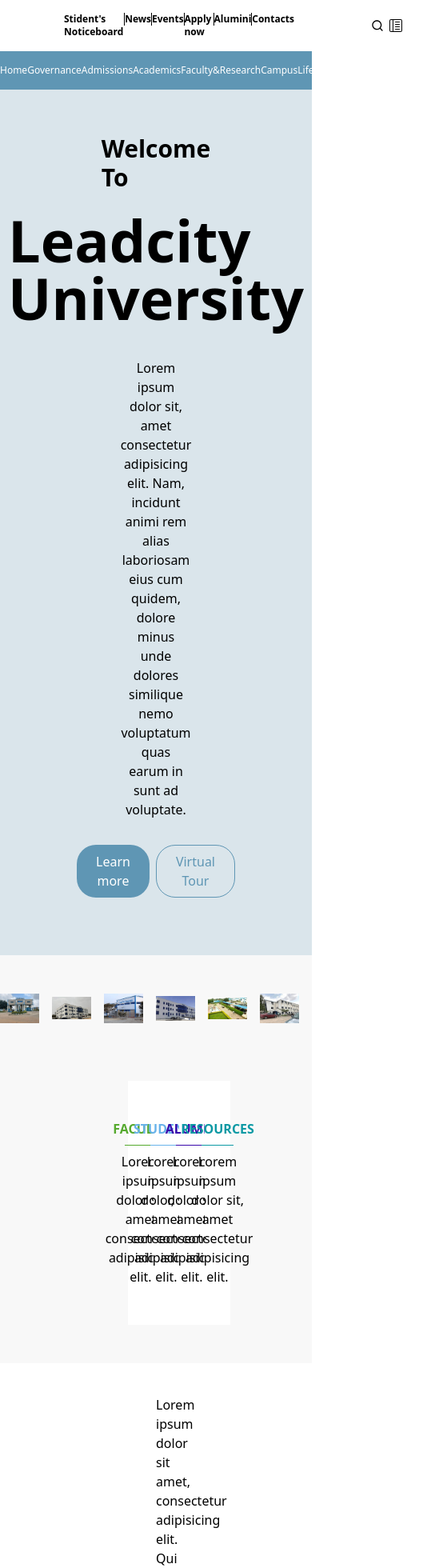
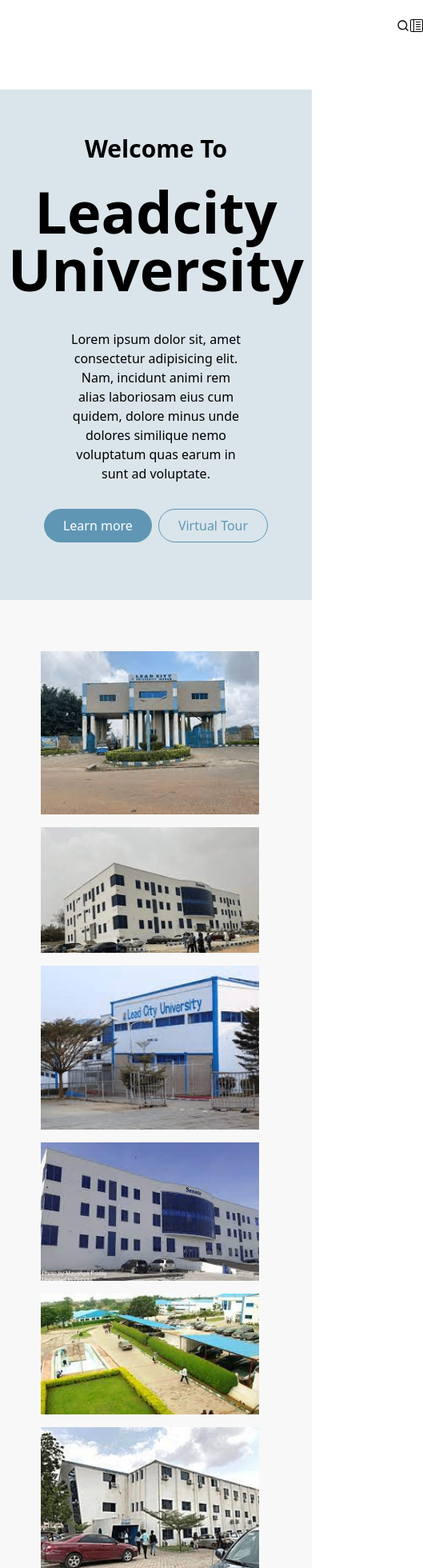
Before and after one commit to Davidthecode/schoolLandingPage, a Next.js app: page / in a window 390 px wide. Shown: the top 1960 px of the page at 80% size, 529 px wide, since content can reach past the window. Built offline with nearby package versions, Linux system fonts and the light colour scheme.

Commit message:
made changes

```diff
--- a/src/app/components/about.tsx
+++ b/src/app/components/about.tsx
@@ -1,7 +1,7 @@
 export default function About() {
     return (
-        <div className="px-40 smallTablet:px-10 flex items-center justify-between mb-20 pt-10">
-            <div className="flex flex-col w-[40%]">
+        <div className="px-40 smallTablet:px-10 smallScreen:px-2 smallScreen:flex-col flex items-center justify-between mb-20 pt-10">
+            <div className="flex flex-col w-[40%] smallScreen:w-[90%]">
                 <div>
                     <p className="text-[#f44d66]">About Leadcity</p>
                 </div>
@@ -10,7 +10,7 @@
                 </div>
             </div>
 
-            <div className="w-[50%]">
+            <div className="w-[50%] smallScreen:w-[90%] smallScreen:mt-6">
                 <p>Lorem ipsum dolor sit amet, consectetur adipisicing elit. Qui quod culpa velit quam laboriosam nemo mollitia a et vero laborum provident iste, facilis ad obcaecati harum! Quasi nesciunt ad distinctio. Lorem ipsum dolor sit amet consectetur adipisicing elit. Aut, necessitatibus eaque voluptatem est nam, deleniti quasi magni omnis corrupti qui et animi odio exercitationem officiis earum odit natus! Repudiandae, rerum!</p>
             </div>
         </div>
--- a/src/app/components/footer.tsx
+++ b/src/app/components/footer.tsx
@@ -33,7 +33,7 @@
                     <Image src={leadcity} alt='leadcity' width={70} height={70} />
                 </div>
             </div>
-            <div className='flex justify-between items-center px-20 pt-4'>
+            <div className='flex justify-between items-center px-20 pt-4 extrasmallTablet:flex-col extrasmallTablet:space-y-4'>
                 <div>
                     <p>© 2023 The President and Fellows of Leadcity university</p>
                 </div>
--- a/src/app/components/info.tsx
+++ b/src/app/components/info.tsx
@@ -1,22 +1,22 @@
 export default function Info() {
     return(
-        <div className="bg-[#F8F8F8] flex justify-between px-40 smallTablet:px-10 py-12">
-            <div className="bg-white w-[23%] py-12 px-4 flex flex-col justify-center items-center">
+        <div className="bg-[#F8F8F8] flex justify-between px-40 smallTablet:px-10 py-12 smallScreen:flex-col smallScreen:px-2">
+            <div className="bg-white w-[23%] py-12 px-4 flex flex-col justify-center items-center smallScreen:w-[98%] smallScreen:h-[18rem] smallScreen:mt-4">
                 <h1 className="text-center pb-2 text-[#55A92E] font-semibold">FACULTY</h1>
                 <p className="w-10 h-[1px] mb-2 bg-[#55A92E]"></p>
                 <p className="text-center">Lorem ipsum dolor sit amet consectetur adipisicing elit.</p>
             </div>
-            <div className="bg-white w-[23%] py-12 px-4 flex flex-col justify-center items-center">
+            <div className="bg-white w-[23%] py-12 px-4 flex flex-col justify-center items-center smallScreen:w-[98%] smallScreen:h-[18rem] smallScreen:mt-4">
                 <h1 className="text-center pb-2 text-[#69B3EA] font-semibold">STUDENTS</h1>
                 <p className="w-10 h-[1px] mb-2 bg-[#69B3EA]"></p>
                 <p className="text-center">Lorem ipsum dolor, sit amet consectetur adipisicing elit.</p>
             </div>
-            <div className="bg-white w-[23%] py-12 px-4 flex flex-col justify-center items-center">
+            <div className="bg-white w-[23%] py-12 px-4 flex flex-col justify-center items-center smallScreen:w-[98%] smallScreen:h-[18rem] smallScreen:mt-4">
                 <h1 className="text-center pb-2 text-[#3909AB] font-semibold">ALUMNI</h1>
                 <p className="w-10 h-[1px] mb-2 bg-[#3909AB]"></p>
                 <p className="text-center">Lorem ipsum dolor sit amet consectetur adipisicing elit.</p>
             </div>
-            <div className="bg-white w-[23%] py-12 px-4 flex flex-col justify-center items-center">
+            <div className="bg-white w-[23%] py-12 px-4 flex flex-col justify-center items-center smallScreen:w-[98%] smallScreen:h-[18rem] smallScreen:mt-4">
                 <h1 className="text-center pb-2 text-[#0C99A4] font-semibold">RESOURCES</h1>
                 <p className="w-10 h-[1px] mb-2 bg-[#0C99A4]"></p>
                 <p className="text-center">Lorem ipsum dolor sit, amet consectetur adipisicing elit.</p>
--- a/src/app/components/leadcity.tsx
+++ b/src/app/components/leadcity.tsx
@@ -1,11 +1,11 @@
 export default function Leadcity() {
     return (
-        <div className="bg-[#DAE5EB] px-40 smallTablet:px-10 pt-10 pb-12">
+        <div className="bg-[#DAE5EB] px-40 smallTablet:px-10 smallScreen:px-2 pt-10 pb-12">
             <div className="flex justify-center pt-4">
                 <h1 className="text-3xl font-semibold text-black">Welcome To</h1>
             </div>
             <div className="flex justify-center pt-6">
-                <h1 className="text-7xl font-bold">Leadcity <span className="font-semibold">University</span></h1>
+                <h1 className="text-7xl font-bold smallScreen:text-center">Leadcity <span className="font-semibold">University</span></h1>
             </div>
             <div className="flex justify-center pt-10 text-center px-[20%]">
                 <p>Lorem ipsum dolor sit, amet consectetur adipisicing elit. Nam, incidunt animi rem alias laboriosam eius cum quidem, dolore minus unde dolores similique nemo voluptatum quas earum in sunt ad voluptate.</p>
--- a/src/app/components/navbar.tsx
+++ b/src/app/components/navbar.tsx
@@ -5,12 +5,12 @@
 
 export default function Navbar() {
     return (
-        <nav className="flex items-center xl:bg-gray-100 xl:px-40 md:px-10 largeTablet:px-20 py-4">
+        <nav className="flex items-center smallScreen:px-8 extrasmallTablet:px-2 xl:bg-gray-100 xl:px-40 md:px-10 largeTablet:px-20 py-4">
             <div className="bg-gray-100">
                 <Image src={Leadcity} alt="image" width={50} height={50} />
             </div>
-            <div className="mx-20">
-                <ul className="flex xl:space-x-12 largeTablet:space-x-8 md:space-x-4 text-xs font-semibold">
+            <div className="mx-20 smallScreen:invisible">
+                <ul className="flex xl:space-x-12 extrasmallTablet:space-x-2 largeTablet:space-x-8 md:space-x-4 text-xs font-semibold">
                     <li className="cursor-pointer">Stident&apos;s Noticeboard</li>
                     <li className="bg-black w-[1.5px] h-4"></li>
                     <li className="cursor-pointer">News</li>
--- a/src/app/components/navbarTwo.tsx
+++ b/src/app/components/navbarTwo.tsx
@@ -1,7 +1,7 @@
 export default function Navbar() {
     return (
-        <nav className="flex items-center bg-[#5F96B4] md:px-10 xl:px-40 largeTablet:px-20 py-4 h-12">
-            <ul className="text-white flex items-center xl:space-x-40 largeTablet:space-x-[40%] md:space-x-[20%] text-xs">
+        <nav className="flex items-center extrasmallTablet:px-12 smallScreen:invisible bg-[#5F96B4] md:px-10 xl:px-40 largeTablet:px-20 py-4 h-12">
+            <ul className="text-white flex items-center xl:space-x-40 largeTablet:space-x-[40%] extrasmallTablet:space-x-[10%] md:space-x-[20%] text-xs">
                 <li className="cursor-pointer">Home</li>
                 <li className="cursor-pointer">Governance</li>
                 <li className="cursor-pointer">Admissions</li>
--- a/src/app/components/youtubeVideo.tsx
+++ b/src/app/components/youtubeVideo.tsx
@@ -9,9 +9,9 @@
 export default function YoutubeVideo() {
     const images = [leadcityOne, leadcityTwo, leadcityThree, leadcityFour, leadcityFive, leadcitySux];
     return (
-        <div className="flex items-center pb-6 bg-[#F8F8F8] pt-12">
+        <div className="flex items-center pb-6 smallScreen:flex-col bg-[#F8F8F8] pt-12">
         {images.map((image, index) => (
-          <div key={index} className="mr-4">
+          <div key={index} className="mr-4 smallScreen:w-[70%] smallScreen:mt-4">
             <Image src={image} alt={`LeadCity Image ${index + 1}`} width={600} height={600} />
           </div>
         ))}
--- a/tailwind.config.ts
+++ b/tailwind.config.ts
@@ -19,8 +19,16 @@
           max: "1300px"
         },
         smallTablet: {
-          min: "400px",
+          min: "700px",
           max: "963px"
+        },
+        extrasmallTablet: {
+          min: "700px",
+          max: "800px"
+        },
+        smallScreen: {
+          min: "0px",
+          max: "800px"
         }
       }
     },
```
